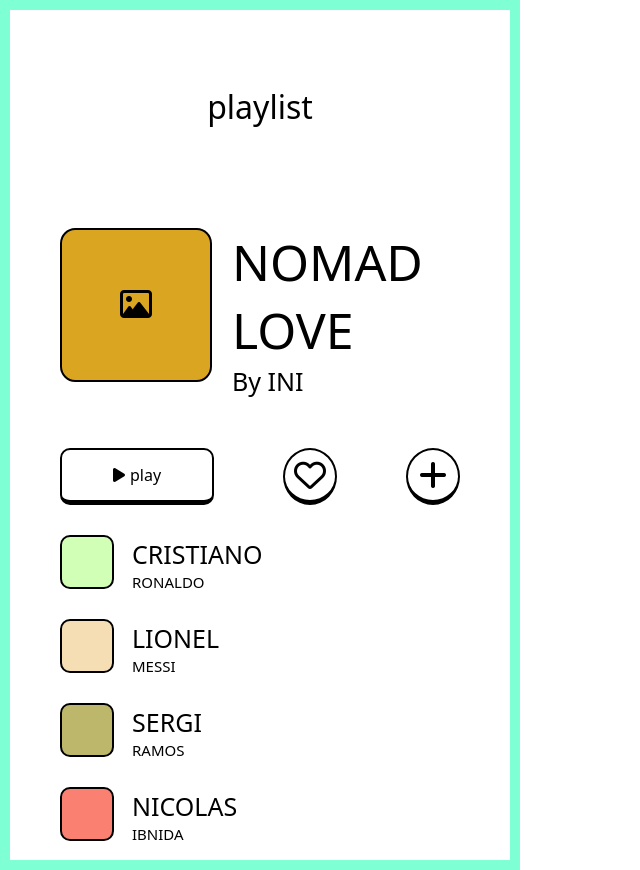
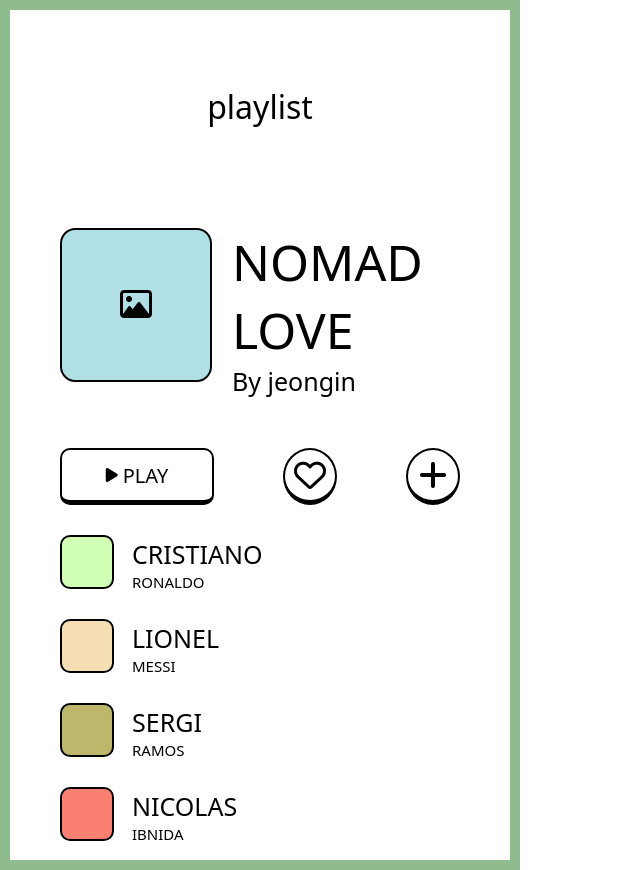
Before and after one commit to jaylenyu/coding-practice, a plain HTML site: page index.html in a window 1280 px wide. Shown: the whole page, without its empty margins (0-640 px from the left). Drawn offline with Linux system fonts and the light colour scheme.

Commit message:
reform assignment7

```diff
--- a/index.html
+++ b/index.html
@@ -1,5 +1,6 @@
 <!DOCTYPE html>
 <html lang="en">
+
     <head>
         <link rel="stylesheet" href="style.css">
         <link href='https://css.gg/close.css' rel='stylesheet'>
@@ -8,9 +9,9 @@
         <meta name="viewport" content="width=device-width, initial-scale=1.0">
         <title>My favorite playlist</title>
     </head>
+
     <body>
         <div class="header">
-
             <div class="header__icon1">
                 <i class="gg-close" ></i>
             </div>
@@ -20,7 +21,6 @@
             <div class="header__icon2">
                 <i class="gg-duplicate"></i>
             </div>
-
         </div>
 
         <div class="content">
@@ -32,7 +32,7 @@
                     NOMAD LOVE
                 </div>
                 <div class="content__text subtitle">
-                By INI
+                    By jeongin
                 </div>
             </div>
         </div>
@@ -40,7 +40,9 @@
         <div class="button">
             <div class="button__play">
                 <i class="fa-solid fa-play"></i>
-            <div class="button__play_text">play</div>
+                <div class="button__play_text">
+                    PLAY
+                </div>
             </div>
             <div class="button__heart">
                 <i class="fa-regular fa-heart fa-2x"></i>
@@ -48,7 +50,6 @@
             <div class="button__plus">
                 <i class="fa-solid fa-plus fa-2x"></i>
             </div>
-
         </div>
 
         <ul class="list">
@@ -91,7 +92,8 @@
             list-style:none;
             }
         </style>
-    <script src="https://kit.fontawesome.com/c55dff0e66.js" crossorigin="anonymous"></script>
+        <script src="https://kit.fontawesome.com/c55dff0e66.js" crossorigin="anonymous">
+        </script>
 
     </body>
 </html>
--- a/style.css
+++ b/style.css
@@ -3,7 +3,7 @@ body {
     width: 500px;
     margin:0;
     border: solid 10px;
-    border-color: aquamarine;
+    border-color:darkseagreen;
     font-family: system-ui, -apple-system, BlinkMacSystemFont, 'Segoe UI', Roboto, Oxygen, Ubuntu, Cantarell, 'Open Sans', 'Helvetica Neue', sans-serif;
 }
 
@@ -27,7 +27,7 @@ body {
     width: 150px;
     border: solid 2px;
     border-radius: 10%;
-    background-color:goldenrod;
+    background-color:powderblue;
     }
 
     .fa-image {
@@ -66,7 +66,7 @@ body {
             justify-content: center;
             align-items: center;
         }
-        .button__play_text.{
+        .button__play_text{
             display: flex;
             font-size: 20px;
             justify-content: center;
@@ -111,7 +111,6 @@ body {
     height: 50px;
     width: 50px;
 }
-
     .list__1_1 {
         font-size: 25px;
         margin-left: 70px;
@@ -123,7 +122,6 @@ body {
         height: 30px;
     }
 
-
 .list__2{
     margin-left: 10px;
     margin-bottom: 30px;
@@ -134,7 +132,6 @@ body {
     height: 50px;
     width: 50px;
 }
-
     .list__2_1 {
         font-size: 25px;
         margin-left: 70px;
@@ -146,8 +143,6 @@ body {
         height: 30px;
     }
 
-
-
 .list__3{
     margin-left: 10px;
     margin-bottom: 30px;
@@ -158,7 +153,6 @@ body {
     height: 50px;
     width: 50px;
 }
-
     .list__3_1 {
         font-size: 25px;
         margin-left: 70px;
@@ -170,7 +164,6 @@ body {
         height: 30px;
     }
 
-
 .list__4{
     margin-left: 10px;
     margin-bottom: 30px;
@@ -181,7 +174,6 @@ body {
     height: 50px;
     width: 50px;
 }
-
     .list__4_1 {
         font-size: 25px;
         margin-left: 70px;
```
Lines whose indentation alone changed are shown as unchanged.
